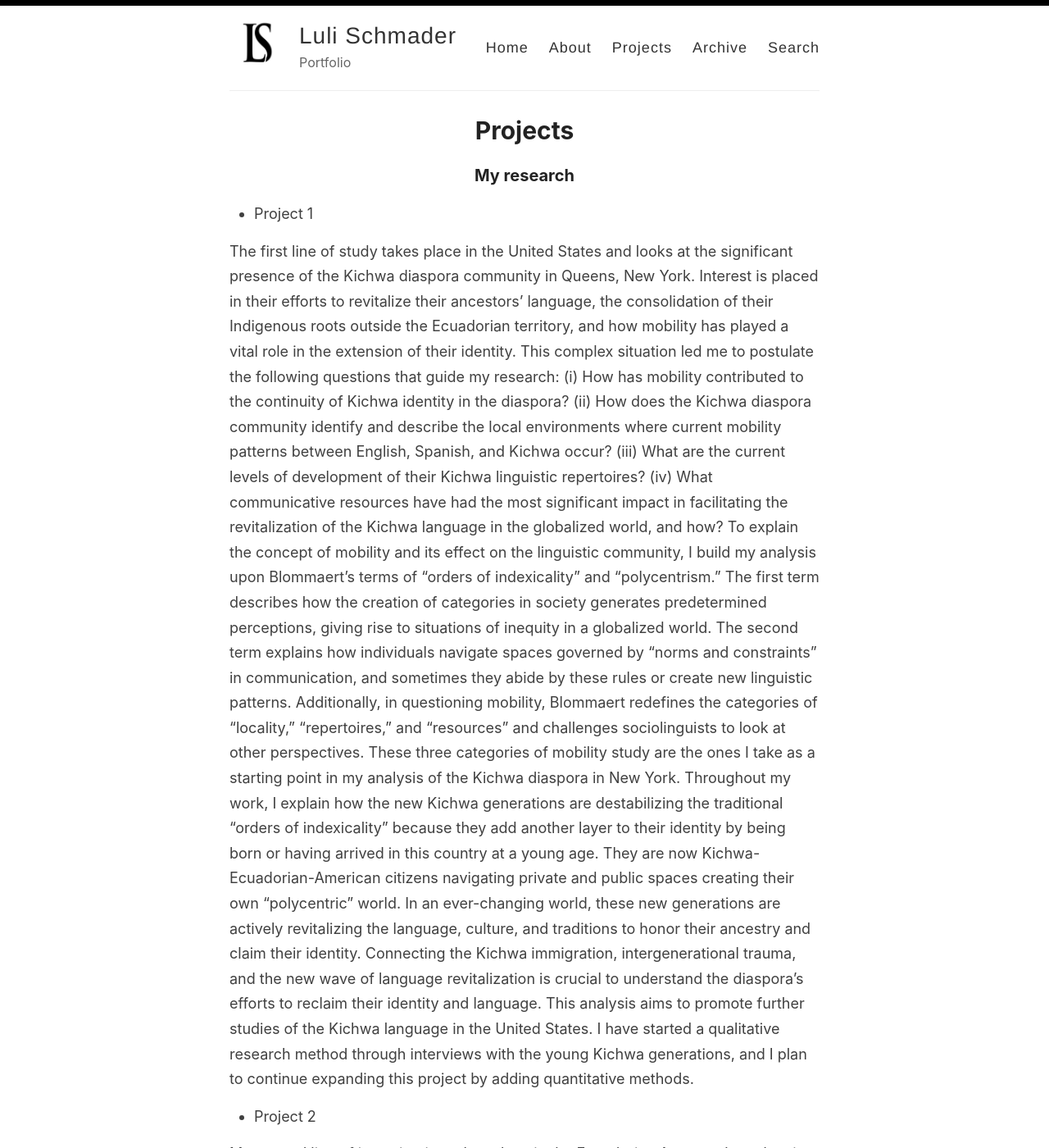
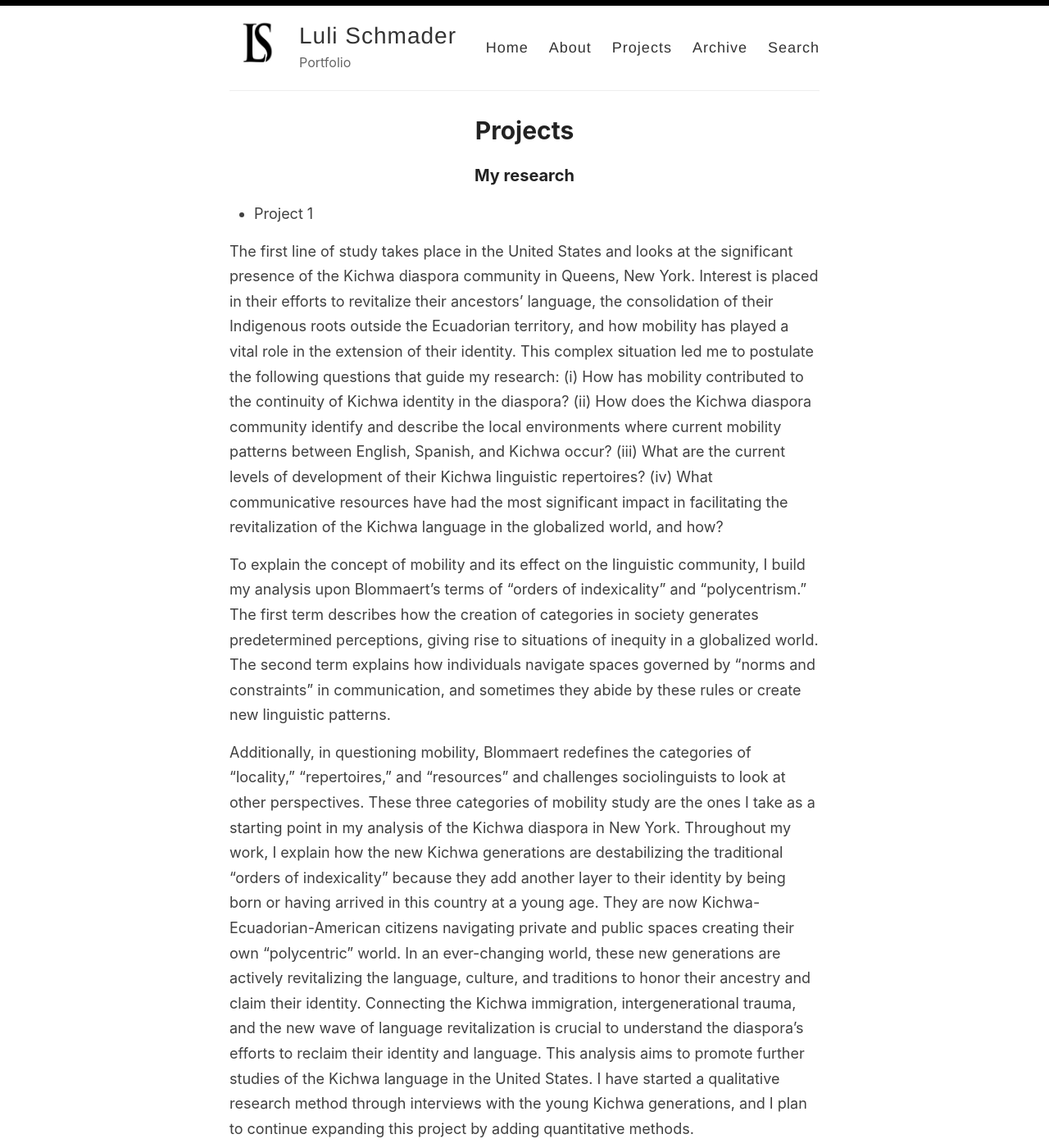
Before and after one commit to lulischmader/lulischmader.github.io, a Jekyll site: the page built from _pages/projects.md, in a window 1280 px wide and 1400 px high. Shown: the whole window at 82% size. Built offline with Jekyll 4.4.1, drawn with Linux system fonts in a browser that asks for light colours; some of the changed text lies outside the part shown.

Commit message:
Update projects.md

```diff
--- a/_pages/projects.md
+++ b/_pages/projects.md
@@ -9,12 +9,15 @@ permalink: /projects/
 - Project 1
 
 > The first line of study takes place in the United States and looks at the significant presence of the Kichwa diaspora community in Queens, New York. Interest is placed in their efforts to revitalize their ancestors’ language, the consolidation of their Indigenous roots outside the Ecuadorian territory, and how mobility has played a vital role in the extension of their identity. This complex situation led me to postulate the following questions that guide my research:
-(i) How has mobility contributed to the continuity of Kichwa identity in the diaspora? (ii) How does the Kichwa diaspora community identify and describe the local environments where current mobility patterns between English, Spanish, and Kichwa occur?
+(i) How has mobility contributed to the continuity of Kichwa identity in the diaspora?
+(ii) How does the Kichwa diaspora community identify and describe the local environments where current mobility patterns between English, Spanish, and Kichwa occur?
 (iii) What are the current levels of development of their Kichwa linguistic repertoires? (iv) What communicative resources have had the most significant impact in facilitating the revitalization of the Kichwa language in the globalized world, and how?
+
 To explain the concept of mobility and its effect on the linguistic community, I build my analysis upon Blommaert’s terms of "orders of indexicality" and "polycentrism." The first term describes how the creation of categories in society generates predetermined perceptions, giving rise to situations of inequity in a globalized world. The second term explains how individuals navigate spaces governed by "norms and constraints" in communication, and sometimes they abide by these rules or create new linguistic patterns.
+
 Additionally, in questioning mobility, Blommaert redefines the categories of "locality," "repertoires," and "resources" and challenges sociolinguists to look at other perspectives. These three categories of mobility study are the ones I take as a starting point in my analysis of the Kichwa diaspora in New York. Throughout my work, I explain how the new Kichwa generations are destabilizing the traditional “orders of indexicality” because they add another layer to their identity by being born or having arrived in this country at a young age. They are now Kichwa-Ecuadorian-American citizens navigating private and public spaces creating their own “polycentric” world. In an ever-changing world, these new generations are actively revitalizing the language, culture, and traditions to honor their ancestry and claim their identity.
 Connecting the Kichwa immigration, intergenerational trauma, and the new wave of language revitalization is crucial to understand the diaspora’s efforts to reclaim their identity and language. This analysis aims to promote further studies of the Kichwa language in the United States. I have started a qualitative research method through interviews with the young Kichwa generations, and I plan to continue expanding this project by adding quantitative methods.
 
 - Project 2
 
-> My second line of investigation takes place in the Ecuadorian Amazon. I am drawing from the ancestral knowledge and Indigenous cosmovision of the “Sumak Kawsay” (Good living) and “Sacha Kawsay,” (Living Forest) along with the Rights of Nature that are protected under the Constitution of Ecuador. I analyze the interaction between individuals, Indigenous communities, and the government to reach a consensus that looks after the well-being of local and national ecosystems. Countries such as Ecuador and Bolivia have integrated legislation in favor of Nature. These innovative ways of living in harmony with the environment can also be applied in the global context to reverse the accelerated destruction of Nature.
+> My second line of investigation takes place in the Ecuadorian Amazon. I am drawing from the ancestral knowledge and Indigenous cosmovision of the **“Sumak Kawsay”** (Good living) and **“Sacha Kawsay,”** (Living Forest) along with the Rights of Nature that are protected under the Constitution of Ecuador. I analyze the interaction between individuals, Indigenous communities, and the government to reach a consensus that looks after the well-being of local and national ecosystems. Countries such as Ecuador and Bolivia have integrated legislation in favor of Nature. These innovative ways of living in harmony with the environment can also be applied in the global context to reverse the accelerated destruction of Nature.
```
